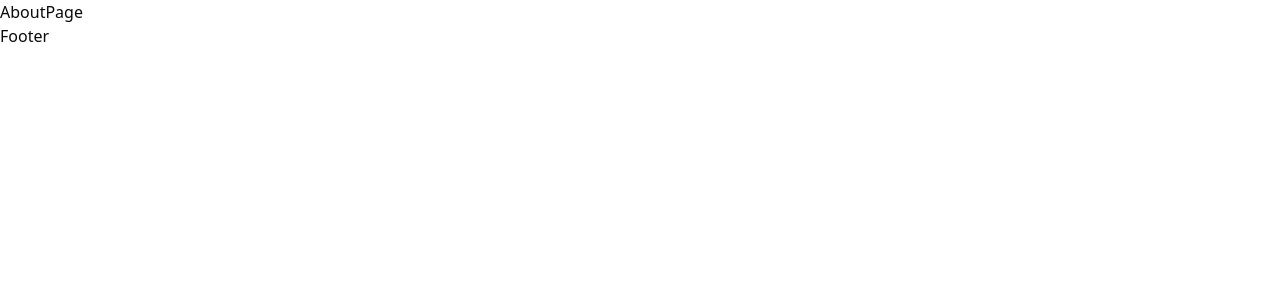
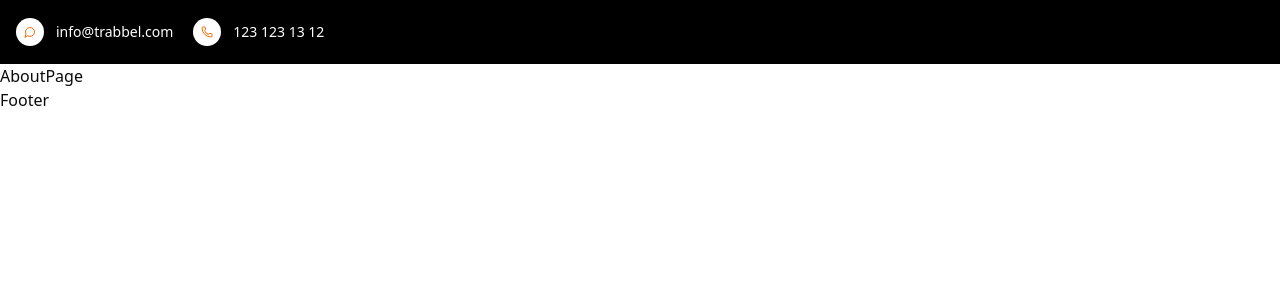
Before and after one commit to KahweB/trabbel, a Next.js app: page /about in a window 1280 px wide. Shown: the top 300 px of the page. Built offline with nearby package versions, Linux system fonts and the light colour scheme.

Commit message:
styling header

```diff
--- a/components/sections/Header.tsx
+++ b/components/sections/Header.tsx
@@ -1,8 +1,50 @@
+
 import React from 'react'
 
+import { FaXTwitter } from "react-icons/fa6";
+import { IoLogoGithub } from "react-icons/io";
+import { FaInstagram } from "react-icons/fa6";
+import { MessageCircle, Phone } from 'lucide-react';
+
+
+
+
+
 const Header = () => {
+    const socialLinks = [
+        {
+            href: "#", icon: <FaXTwitter />
+        },
+        {
+            href: "#", icon: <IoLogoGithub />
+        },
+        {
+            href: "#", icon: <FaInstagram />
+        }
+    ]
     return (
-        <header className='bg-black text-white'></header>
+        <header className='bg-black text-white'>
+            <div className='flex container mx-auto h-16 justify-center md:justify-between items-center px-4 py-2 text-sm'>
+                <div className='flex items-center gap-5'>
+                    <div className='flex gap-3 items-center'>
+                        <div className='bg-white p-2 rounded-full'>
+                            <MessageCircle size={12} className='text-orange-500' />
+
+                        </div>
+                        info@trabbel.com
+                    </div>
+
+                    <div className='flex gap-3 items-center'>
+                        <div className='bg-white p-2 rounded-full'>
+                            <Phone size={12} className='text-orange-500' />
+                        </div>
+                        123 123 13 12
+                    </div>
+
+
+                </div>
+            </div>
+        </header>
     )
 }
 
--- a/package.json
+++ b/package.json
@@ -35,6 +35,7 @@
     "react": "^19.0.0",
     "react-dom": "^19.0.0",
     "react-hook-form": "^7.56.4",
+    "react-icons": "^5.5.0",
     "sonner": "^2.0.3",
     "tailwind-merge": "^3.3.0",
     "zod": "^3.24.4"
```
Also changed, not shown: 1 other file (tests, documents, lock files or other folders).
